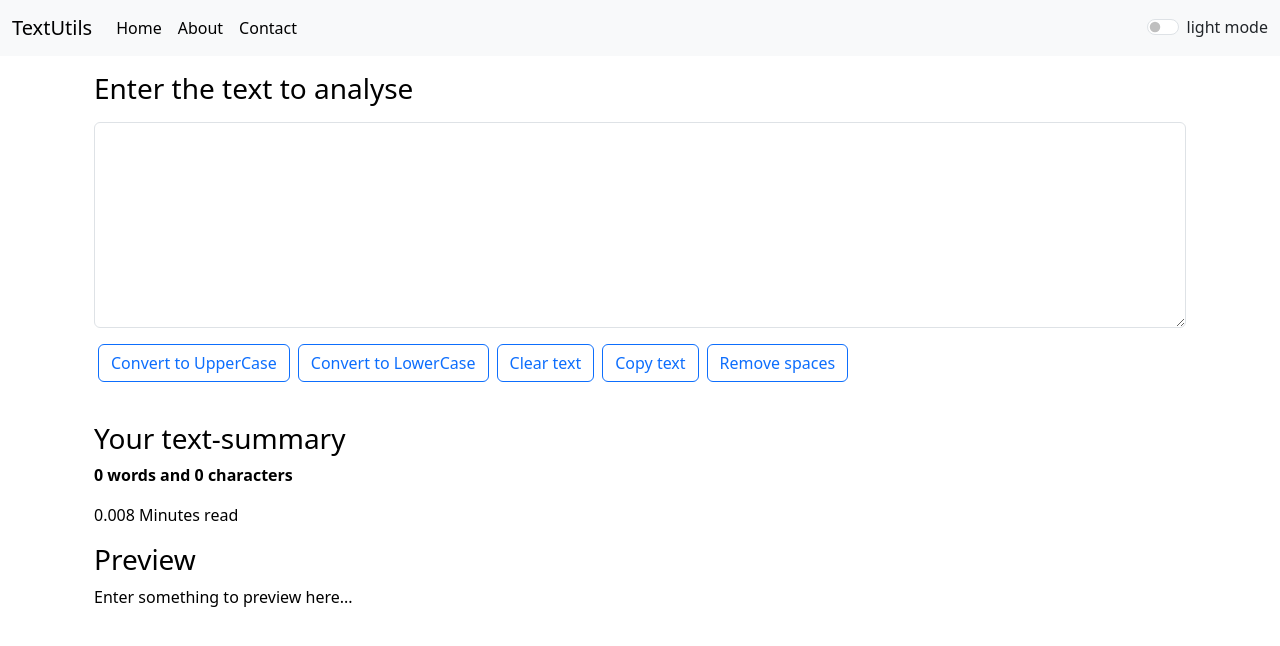
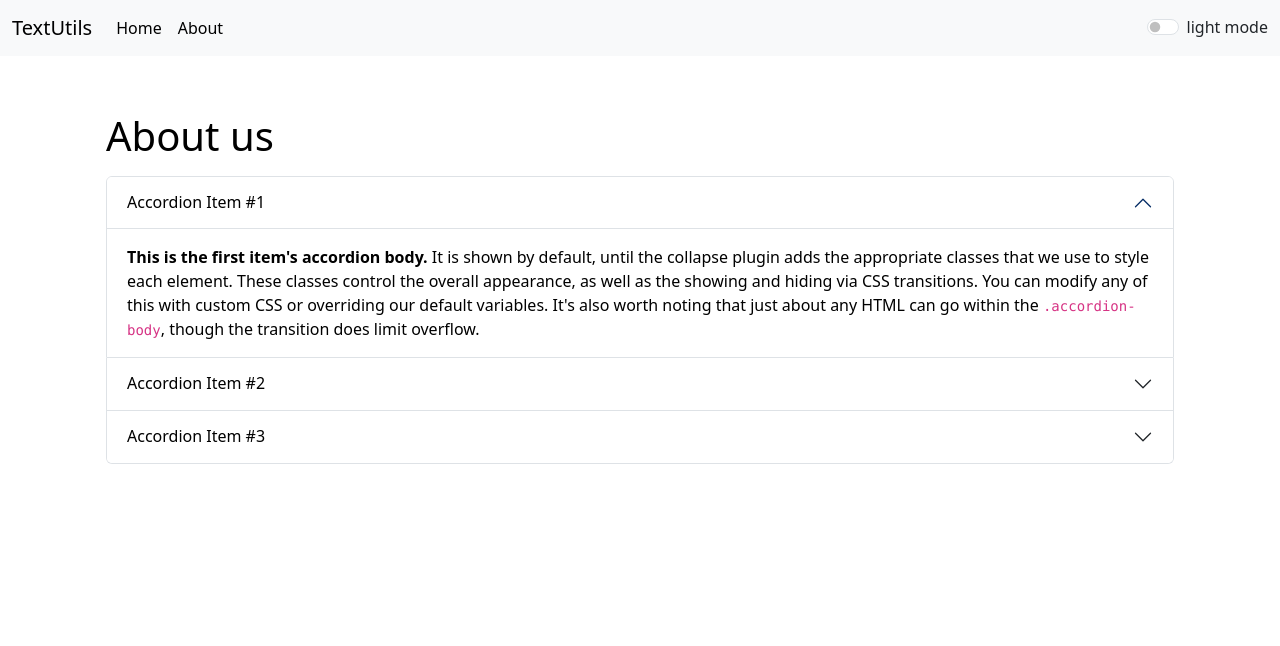
Before and after one commit to Ajinkyabhamre/React-Complete-Guide, a React (Create React App) app: page /about in a window 1280 px wide. Shown: the top 646 px of the page. Built offline with nearby package versions, Linux system fonts and the light colour scheme.

Commit message:
React Router Setup + Ussage

```diff
--- a/package.json
+++ b/package.json
@@ -8,6 +8,7 @@
     "@testing-library/user-event": "^13.5.0",
     "react": "^18.2.0",
     "react-dom": "^18.2.0",
+    "react-router-dom": "^6.9.0",
     "react-scripts": "5.0.1",
     "web-vitals": "^2.1.4"
   },
--- a/src/App.js
+++ b/src/App.js
@@ -1,10 +1,10 @@
 import "./App.css";
 import React, { useState } from "react";
-
-// import About from "./components/About";
+import About from "./components/About";
 import Navbar from "./components/Navbar";
 import Alert from "./components/Alert";
 import TextForm from "./components/TextForm";
+import { BrowserRouter as Router, Routes, Route, Link } from "react-router-dom";
 
 function App() {
   const [mode, setMode] = useState("light");
@@ -37,18 +37,32 @@ function App() {
 
   return (
     <>
+      <Router>
         <Navbar title="TextUtils" mode={mode} togglemode={togglemode} />
         <Alert alert={alert} />
         {/* <Navbar/> */}
         <div className="container my-3">
+          <Routes>
+            <Route
+              exact
+              path="/"
+              element={
                 <TextForm
                   heading="Enter the text to analyse"
                   mode={mode}
                   togglemode={togglemode}
                   showAlert={showAlert}
                 />
-        {/* <About/> */}
+              }
+            ></Route>
+            <Route
+              exact
+              path="/about"
+              element={<About mode={mode} togglemode={togglemode} />}
+            ></Route>
+          </Routes>
         </div>
+      </Router>
     </>
   );
 }
--- a/src/components/About.js
+++ b/src/components/About.js
@@ -1,27 +1,39 @@
 import React, { useState } from "react";
 
-export default function About() {
-  const [myStyle, setmyStyle] = useState({
-    color: "white",
-    backgroundColor: "#2B3035",
-  });
+export default function About(props) {
+  // const [, set] = useState({
+  //   color: "white",
+  //   backgroundColor: "#2B3035",
+  // });
 
-  const [btntext, setbtnText] = useState("Enable Light Mode");
-  let toggleStyle = () => {
-    if (myStyle.color == "white") {
-      setmyStyle({ color: "black", backgroundColor: "white" });
-      setbtnText("Enable Dark Mode");
-    } else {
-      setmyStyle({ color: "white", backgroundColor: "#2B3035" });
-      setbtnText("Enable Light Mode");
-    }
-  };
+  // const [btntext, setbtnText] = useState("Enable Light Mode");
+  // let toggleStyle = () => {
+  //   if (.color == "white") {
+  //     set({ color: "black", backgroundColor: "white" });
+  //     setbtnText("Enable Dark Mode");
+  //   } else {
+  //     set({ color: "white", backgroundColor: "#2B3035" });
+  //     setbtnText("Enable Light Mode");
+  //   }
+  // };
   return (
     <>
-      <div className="container py-4 px-4" style={myStyle}>
+      <div
+        className="container py-4 px-4"
+        style={{
+          backgroundColor: props.mode === "dark" ? "#2B3035" : "white",
+          color: props.mode === "dark" ? "white" : "black",
+        }}
+      >
         <h1 className="my-3">About us</h1>
         <div className="accordion" id="accordionExample">
-          <div className="accordion-item" style={myStyle}>
+          <div
+            className="accordion-item"
+            style={{
+              backgroundColor: props.mode === "dark" ? "#2B3035" : "white",
+              color: props.mode === "dark" ? "white" : "black",
+            }}
+          >
             <h2 className="accordion-header" id="headingOne">
               <button
                 className="accordion-button"
@@ -30,7 +42,10 @@ export default function About() {
                 data-bs-target="#collapseOne"
                 aria-expanded="true"
                 aria-controls="collapseOne"
-                style={myStyle}
+                style={{
+                  backgroundColor: props.mode === "dark" ? "#2B3035" : "white",
+                  color: props.mode === "dark" ? "white" : "black",
+                }}
               >
                 Accordion Item #1
               </button>
@@ -54,7 +69,13 @@ export default function About() {
               </div>
             </div>
           </div>
-          <div className="accordion-item" style={myStyle}>
+          <div
+            className="accordion-item"
+            style={{
+              backgroundColor: props.mode === "dark" ? "#2B3035" : "white",
+              color: props.mode === "dark" ? "white" : "black",
+            }}
+          >
             <h2 className="accordion-header" id="headingTwo">
               <button
                 className="accordion-button collapsed"
@@ -63,7 +84,10 @@ export default function About() {
                 data-bs-target="#collapseTwo"
                 aria-expanded="false"
                 aria-controls="collapseTwo"
-                style={myStyle}
+                style={{
+                  backgroundColor: props.mode === "dark" ? "#2B3035" : "white",
+                  color: props.mode === "dark" ? "white" : "black",
+                }}
               >
                 Accordion Item #2
               </button>
@@ -87,7 +111,13 @@ export default function About() {
               </div>
             </div>
           </div>
-          <div className="accordion-item" style={myStyle}>
+          <div
+            className="accordion-item"
+            style={{
+              backgroundColor: props.mode === "dark" ? "#2B3035" : "white",
+              color: props.mode === "dark" ? "white" : "black",
+            }}
+          >
             <h2 className="accordion-header" id="headingThree">
               <button
                 className="accordion-button collapsed"
@@ -96,7 +126,10 @@ export default function About() {
                 data-bs-target="#collapseThree"
                 aria-expanded="false"
                 aria-controls="collapseThree"
-                style={myStyle}
+                style={{
+                  backgroundColor: props.mode === "dark" ? "#2B3035" : "white",
+                  color: props.mode === "dark" ? "white" : "black",
+                }}
               >
                 Accordion Item #3
               </button>
@@ -122,9 +155,16 @@ export default function About() {
           </div>
         </div>
         <div className="container my-3">
-          <button onClick={toggleStyle} type="button" style={myStyle}>
+          {/* <button
+            onClick={toggleStyle}
+            type="button"
+            style={{
+              backgroundColor: props.mode === "dark" ? "#2B3035" : "light",
+              color: props.mode === "dark" ? "white" : "black",
+            }}
+          >
             {btntext}
-          </button>
+          </button> */}
         </div>
       </div>
     </>
--- a/src/components/Navbar.js
+++ b/src/components/Navbar.js
@@ -1,4 +1,5 @@
 import PropTypes from "prop-types";
+import { Link } from "react-router-dom";
 export default function Navbar(props) {
   return (
     <nav
@@ -23,20 +24,20 @@ export default function Navbar(props) {
         <div className="collapse navbar-collapse" id="navbarSupportedContent">
           <ul className="navbar-nav me-auto mb-2 mb-lg-0">
             <li className="nav-item">
-              <a className="nav-link active" aria-current="page" href="/">
+              <Link className="nav-link active" aria-current="page" to="/">
                 Home
-              </a>
+              </Link>
             </li>
             <li className="nav-item">
-              <a className="nav-link active" aria-current="page" href="/">
+              <Link className="nav-link active" aria-current="page" to="/about">
                 About
-              </a>
+              </Link>
             </li>
-            <li className="nav-item">
+            {/* <li className="nav-item">
               <a className="nav-link active" aria-current="page" href="/">
                 Contact
               </a>
-            </li>
+            </li> */}
           </ul>
           {/* <form className="d-flex" role="search">
             <input
```
Also changed, not shown: 1 other file (tests, documents, lock files or other folders). Lines whose indentation alone changed are shown as unchanged.
